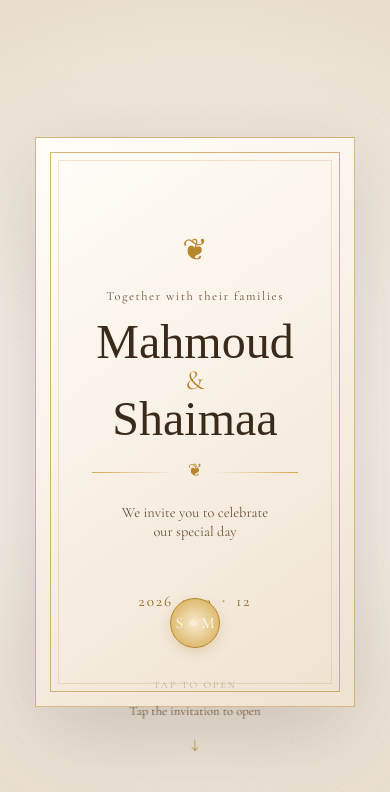
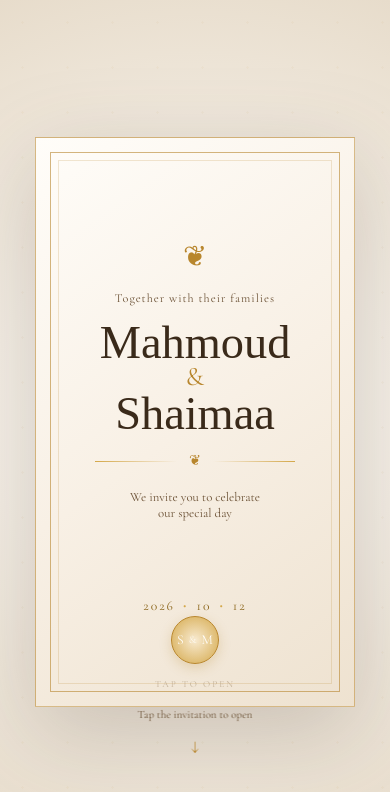
Before and after one commit to ahmedalbashary/honda-wedding, a plain HTML site: page index.html in a window 390 px wide. Drawn offline with nearby package versions, Linux system fonts and the light colour scheme; a web font is replaced by a local one.

Commit message:
Update styles.css

```diff
--- a/styles.css
+++ b/styles.css
@@ -723,207 +723,176 @@ body.no-scroll {
 
 
 /* ============================================
-   MOBILE
+   MOBILE CARD
    ============================================ */
 
 @media (max-width: 600px) {
 
     .card-scene {
-
         width: 82vw;
-
         height: 68vh;
-
         max-height: 570px;
     }
 
     .card-front {
-
-        padding: 35px 20px;
+        padding: 25px 20px 100px;
+    }
+
+    .card-decoration.top {
+        margin-bottom: 12px;
+        font-size: 1.8rem;
     }
 
     .card-small-text {
-
+        font-size: .76rem;
+        margin-bottom: 12px;
+        letter-spacing: 1px;
+    }
+
+    .card-names {
+        font-size: 2.9rem;
+        line-height: .9;
+    }
+
+    .card-names span {
+        font-size: 1.65rem;
+        margin: 3px 0;
+    }
+
+    .card-divider {
+        width: 72%;
+        margin: 14px 0;
+    }
+
+    .card-divider b {
+        font-size: .9rem;
+    }
+
+    .card-invitation {
         font-size: .8rem;
+        line-height: 1.3;
+        margin-bottom: 0;
+    }
+
+    /* DATE */
+    .card-date {
+        position: absolute;
+        left: 50%;
+        bottom: 88px;
+        transform: translateX(-50%);
+
+        display: flex;
+        align-items: center;
+
+        gap: 8px;
+
+        white-space: nowrap;
+
+        font-size: .85rem;
+        letter-spacing: 2px;
+    }
+
+    /* SEAL */
+    .card-seal {
+        position: absolute;
+
+        left: 50%;
+        bottom: 42px;
+
+        transform: translateX(-50%);
+
+        width: 48px;
+        height: 48px;
+
+        font-size: .85rem;
+
+        z-index: 10;
+    }
+
+    /* TAP TO OPEN */
+    .card-tap {
+        position: absolute;
+
+        left: 50%;
+        bottom: 13px;
+
+        transform: translateX(-50%);
+
+        white-space: nowrap;
+
+        font-size: .58rem;
+        letter-spacing: 2px;
+
+        margin: 0;
+    }
+
+    /* TEXT UNDER CARD */
+    .open-hint {
+        position: absolute;
+
+        left: 50%;
+        bottom: -57px;
+
+        transform: translateX(-50%);
+
+        font-size: .7rem;
+
+        white-space: nowrap;
+    }
+}
+
+
+/* ============================================
+   VERY SMALL PHONES
+   ============================================ */
+
+@media (max-width: 380px) {
+
+    .card-scene {
+        width: 84vw;
+        height: 66vh;
+    }
+
+    .card-front {
+        padding-left: 16px;
+        padding-right: 16px;
     }
 
     .card-names {
-
-        font-size: 3.2rem;
+        font-size: 2.65rem;
     }
 
     .card-names span {
-
-        font-size: 1.8rem;
-    }
-/* ============================================
-   CARD SPACING FIX
-   ============================================ */
-
-.card-front {
-    padding: 30px 28px 95px;
-}
-
-/* Give the main content a little more breathing room */
-.card-decoration.top {
-    margin-bottom: 18px;
-}
-
-.card-small-text {
-    margin-bottom: 16px;
-}
-
-.card-names {
-    line-height: 0.95;
-}
-
-.card-names span {
-    margin: 5px 0;
-}
-
-.card-divider {
-    margin: 18px 0;
-}
-
-.card-invitation {
-    margin-bottom: 16px;
-}
-
-/* Move the date clearly ABOVE the seal */
-.card-date {
-    position: absolute;
-    bottom: 105px;
-    left: 50%;
-    transform: translateX(-50%);
-    white-space: nowrap;
-}
-
-/* Put the seal below the date */
-.card-seal {
-    bottom: 48px;
-}
-
-/* Put TAP TO OPEN underneath the seal */
-.card-tap {
-    bottom: 13px;
-}
-
-/* Move the hint farther away from the card */
-.open-hint {
-    bottom: -82px;
-}
-
-
-/* ============================================
-   MOBILE CARD FIX
-   ============================================ */
-
-@media (max-width: 600px) {
-
-    .card-front {
-        padding: 28px 22px 90px;
-    }
-
-    .card-decoration.top {
-        margin-bottom: 14px;
-        font-size: 1.9rem;
+        font-size: 1.5rem;
     }
 
     .card-small-text {
+        font-size: .7rem;
+    }
+
+    .card-invitation {
+        font-size: .74rem;
+    }
+
+    .card-date {
+        bottom: 83px;
         font-size: .78rem;
-        margin-bottom: 13px;
-    }
-
-    .card-names {
-        font-size: 3rem;
-        line-height: .92;
-    }
-
-    .card-names span {
-        font-size: 1.7rem;
-        margin: 4px 0;
-    }
-
-    .card-divider {
-        margin: 15px 0;
-    }
-
-    .card-invitation {
-        font-size: .82rem;
-        line-height: 1.35;
-        margin-bottom: 0;
-    }
-
-    .card-date {
-        bottom: 91px;
-        font-size: .95rem;
-        gap: 9px;
-        letter-spacing: 2px;
     }
 
     .card-seal {
-        width: 50px;
-        height: 50px;
-        bottom: 40px;
+        bottom: 38px;
+        width: 44px;
+        height: 44px;
     }
 
     .card-tap {
         bottom: 11px;
-        font-size: .62rem;
-        letter-spacing: 2px;
+        font-size: .54rem;
     }
 
     .open-hint {
-        bottom: -55px;
-        font-size: .72rem;
-    }
-}
-
-
-/* ============================================
-   VERY SMALL SCREENS
-   ============================================ */
-
-@media (max-width: 380px) {
-
-    .card-names {
-        font-size: 2.65rem;
-    }
-
-    .card-invitation {
-        font-size: .76rem;
-    }
-
-    .card-date {
-        bottom: 87px;
-        font-size: .88rem;
-    }
-
-    .card-seal {
-        width: 46px;
-        height: 46px;
-        bottom: 37px;
-    }
-
-    .card-tap {
-        font-size: .58rem;
-    }
-}
-    .card-invitation {
-
-        font-size: .9rem;
-    }
-
-    .card-seal {
-
-        bottom: 58px;
-    }
-
-    .open-hint {
-
-        bottom: -55px;
-
-        font-size: .8rem;
+        bottom: -52px;
+        font-size: .66rem;
     }
 }
 /* ============================================
```
